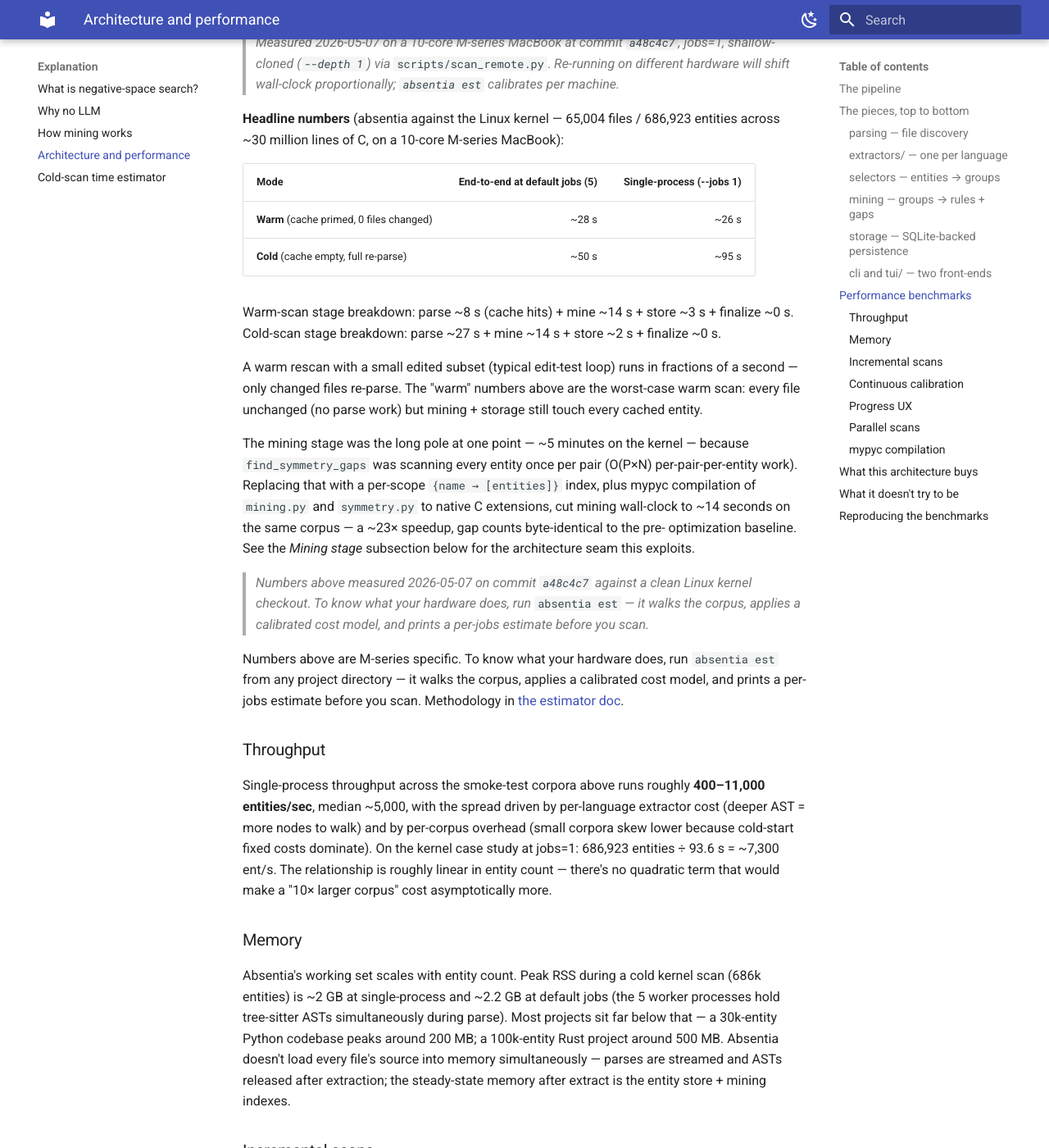
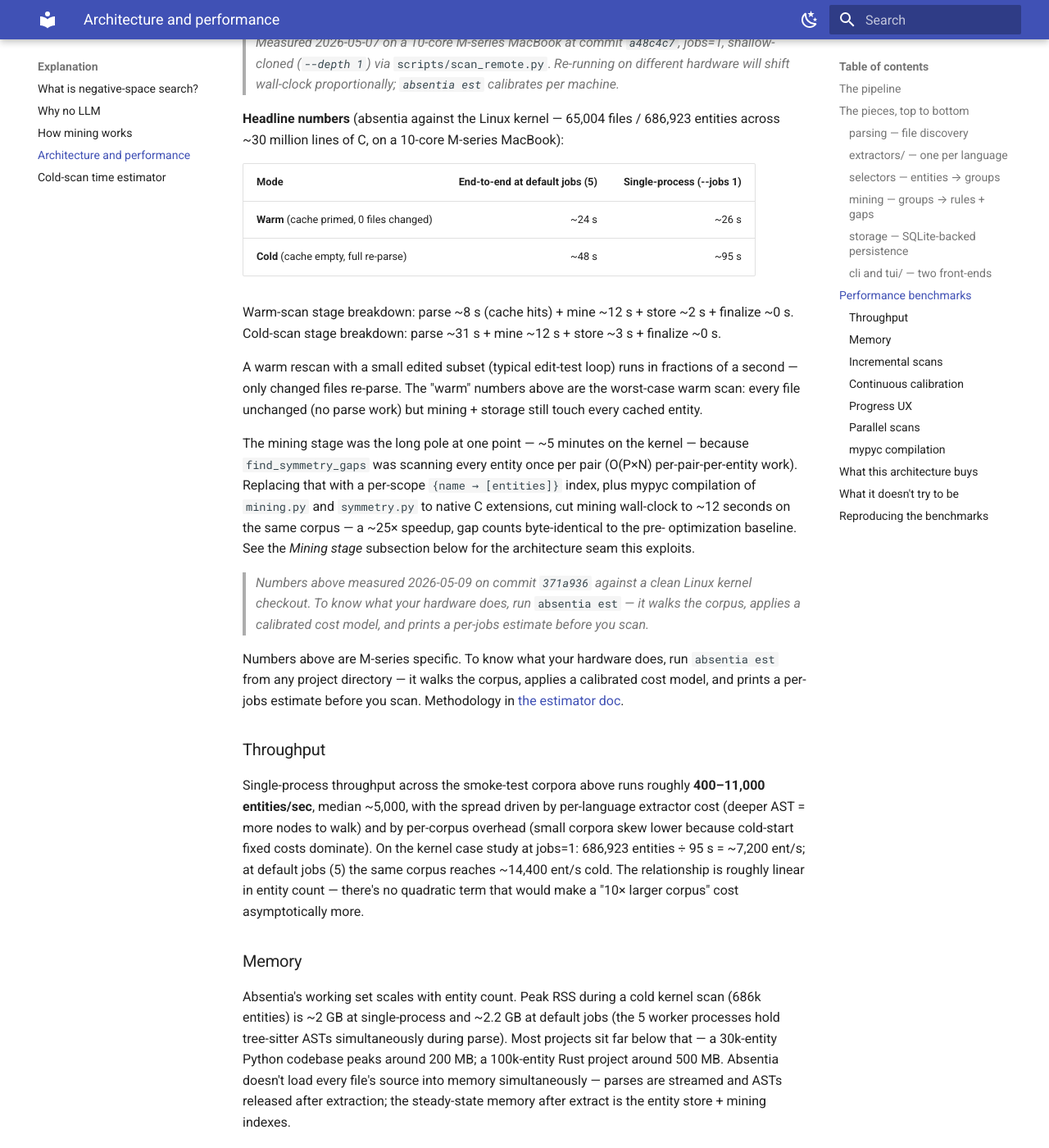
Before and after one commit to skbays03/absentia, an MkDocs documentation site: the page built from docs/explanation/architecture.md, in a window 1280 px wide and 1400 px high, scrolled down 2944 px. Shown: the whole window at 82% size. Built offline with MkDocs 1.6.1 and Material for MkDocs 9.7.7, drawn with Linux system fonts in a browser that asks for light colours.

Commit message:
docs(perf): re-measure kernel hero numbers against current code
Re-ran a clean kernel scan on 2026-05-09 (commit 371a936, 10-core
M-series, jobs=5) and updated the README + architecture doc to
match. The previous numbers were measured 2026-05-07 and have
drifted slightly as additional optimizations landed:

- Warm: 28 s → 24 s end-to-end (parse 8 / mine 12 / store 2 vs
  prior 8 / 14 / 3)
- Cold: 50 s → 48 s end-to-end (parse 31 / mine 12 / store 3 vs
  prior 27 / 14 / 2)
- Mining wall-clock 14 s → 12 s; speedup story now 25× from the
  pre-mypyc 5-minute baseline (was 23×)

Also extended the throughput section in architecture.md with the
default-jobs measurement (~14,400 ent/s cold) alongside the
existing single-process 7,200 ent/s figure — the prior write-up
only quoted the jobs=1 case, which understated the parallel
throughput a typical user actually sees.

Authored-by: Shawn Bays <shawnbays2003@gmail.com>
Co-Authored-By: Claude Opus 4.7 (1M context) <noreply@anthropic.com>

```diff
--- a/docs/explanation/architecture.md
+++ b/docs/explanation/architecture.md
@@ -119,12 +119,12 @@ M-series MacBook):
 
 | Mode | End-to-end at default jobs (5) | Single-process (--jobs 1) |
 |---|---:|---:|
-| **Warm** (cache primed, 0 files changed) | ~28 s | ~26 s |
-| **Cold** (cache empty, full re-parse) | ~50 s | ~95 s |
+| **Warm** (cache primed, 0 files changed) | ~24 s | ~26 s |
+| **Cold** (cache empty, full re-parse) | ~48 s | ~95 s |
 
-Warm-scan stage breakdown: parse ~8 s (cache hits) + mine ~14 s +
-store ~3 s + finalize ~0 s.
-Cold-scan stage breakdown: parse ~27 s + mine ~14 s + store ~2 s
+Warm-scan stage breakdown: parse ~8 s (cache hits) + mine ~12 s +
+store ~2 s + finalize ~0 s.
+Cold-scan stage breakdown: parse ~31 s + mine ~12 s + store ~3 s
 + finalize ~0 s.
 
 A warm rescan with a small edited subset (typical edit-test loop)
@@ -137,12 +137,12 @@ kernel — because ``find_symmetry_gaps`` was scanning every entity
 once per pair (O(P×N) per-pair-per-entity work). Replacing that
 with a per-scope ``{name → [entities]}`` index, plus mypyc
 compilation of ``mining.py`` and ``symmetry.py`` to native C
-extensions, cut mining wall-clock to ~14 seconds on the same
-corpus — a ~23× speedup, gap counts byte-identical to the pre-
+extensions, cut mining wall-clock to ~12 seconds on the same
+corpus — a ~25× speedup, gap counts byte-identical to the pre-
 optimization baseline. See the *Mining stage* subsection below for
 the architecture seam this exploits.
 
-> *Numbers above measured 2026-05-07 on commit `a48c4c7` against
+> *Numbers above measured 2026-05-09 on commit `371a936` against
 > a clean Linux kernel checkout. To know what your hardware does,
 > run* `absentia est` *— it walks the corpus, applies a calibrated
 > cost model, and prints a per-jobs estimate before you scan.*
@@ -160,7 +160,8 @@ roughly **400–11,000 entities/sec**, median ~5,000, with the
 spread driven by per-language extractor cost (deeper AST = more
 nodes to walk) and by per-corpus overhead (small corpora skew
 lower because cold-start fixed costs dominate). On the kernel
-case study at jobs=1: 686,923 entities ÷ 93.6 s = ~7,300 ent/s.
+case study at jobs=1: 686,923 entities ÷ 95 s = ~7,200 ent/s; at
+default jobs (5) the same corpus reaches ~14,400 ent/s cold.
 The relationship is roughly linear in entity count — there's no
 quadratic term that would make a "10× larger corpus" cost
 asymptotically more.
```
Also changed, not shown: README.md (+5 -5 lines).
